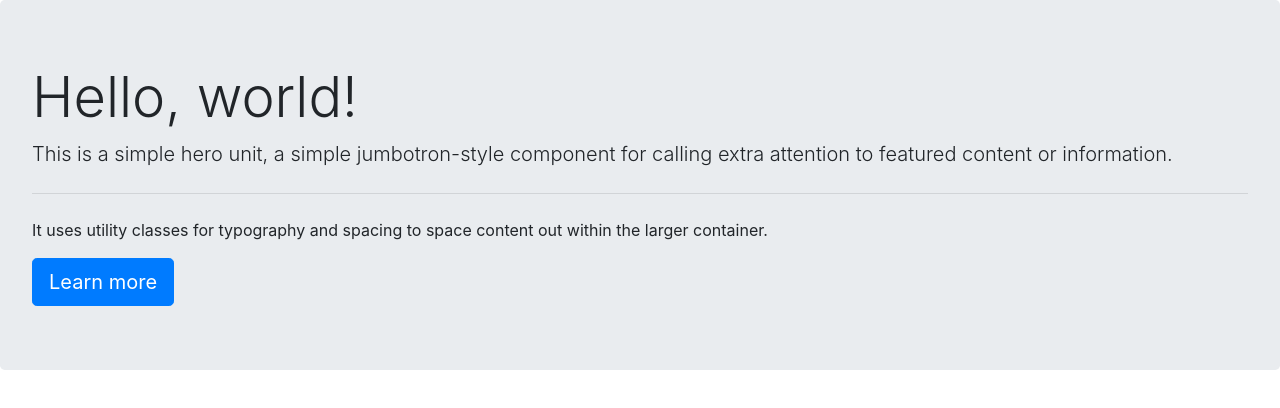
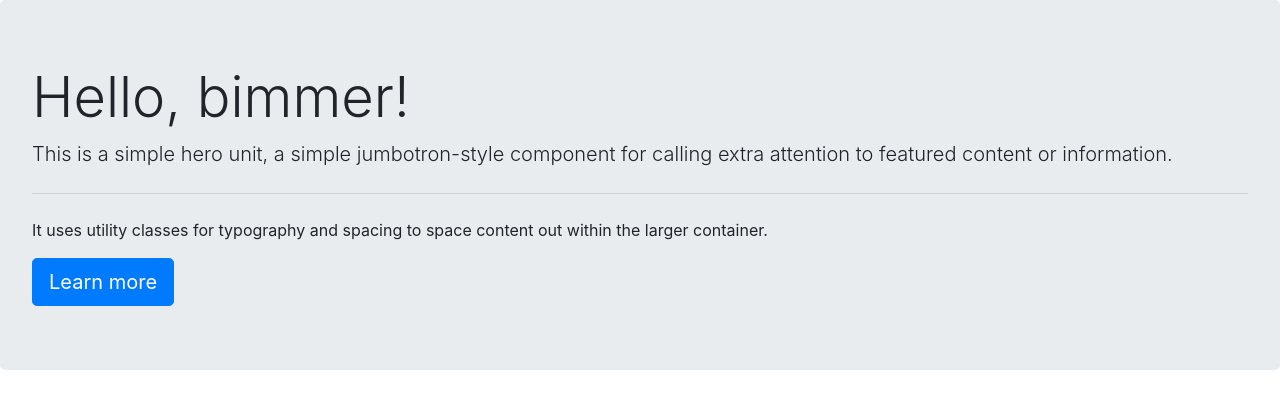
Before and after one commit to bimineco/bimineco.github.io, a plain HTML site: page docs/index.html in a window 1280 px wide. Drawn offline with nearby package versions, Linux system fonts and the light colour scheme.

Commit message:
Descripción de los cambios

```diff
--- a/docs/index.html
+++ b/docs/index.html
@@ -12,7 +12,7 @@
   </head>
   <body>
     <div class="jumbotron">
-      <h1 class="display-4">Hello, world!</h1>
+      <h1 class="display-4">Hello, bimmer!</h1>
       <p class="lead">This is a simple hero unit, a simple jumbotron-style component for calling extra attention to featured content or information.</p>
       <hr class="my-4">
       <p>It uses utility classes for typography and spacing to space content out within the larger container.</p>
```
